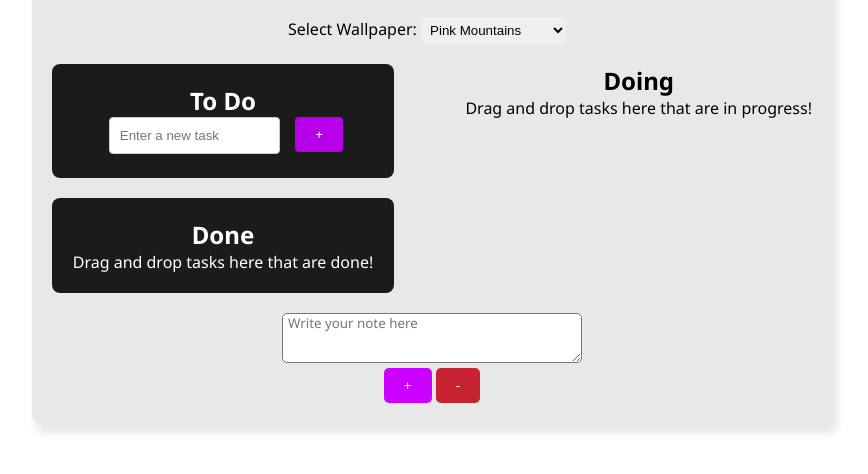
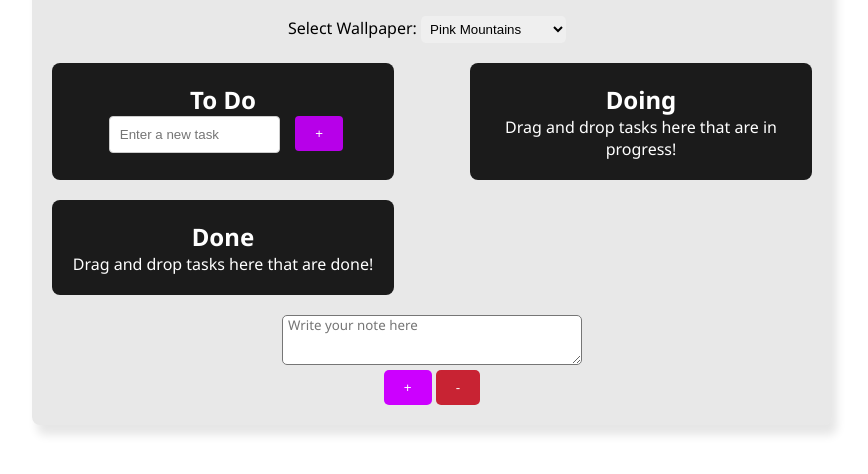
Before and after one commit to chet-ag09/todo-app, a plain HTML site: page index.html in a window 1280 px wide. Shown: the part 270-744 px from the top of the page, without its empty margins (208-1076 px from the left). Drawn offline with Linux system fonts and the light colour scheme.

Commit message:
Update style.css

```diff
--- a/styles/style.css
+++ b/styles/style.css
@@ -129,7 +129,7 @@ h1 {
     flex-wrap: wrap;
 }
 
-.todo-list, .done-list {
+.todo-list, .done-list, .doing-list {
     background-color: rgb(27, 27, 27);
     color: white;
     padding: 20px;
```
